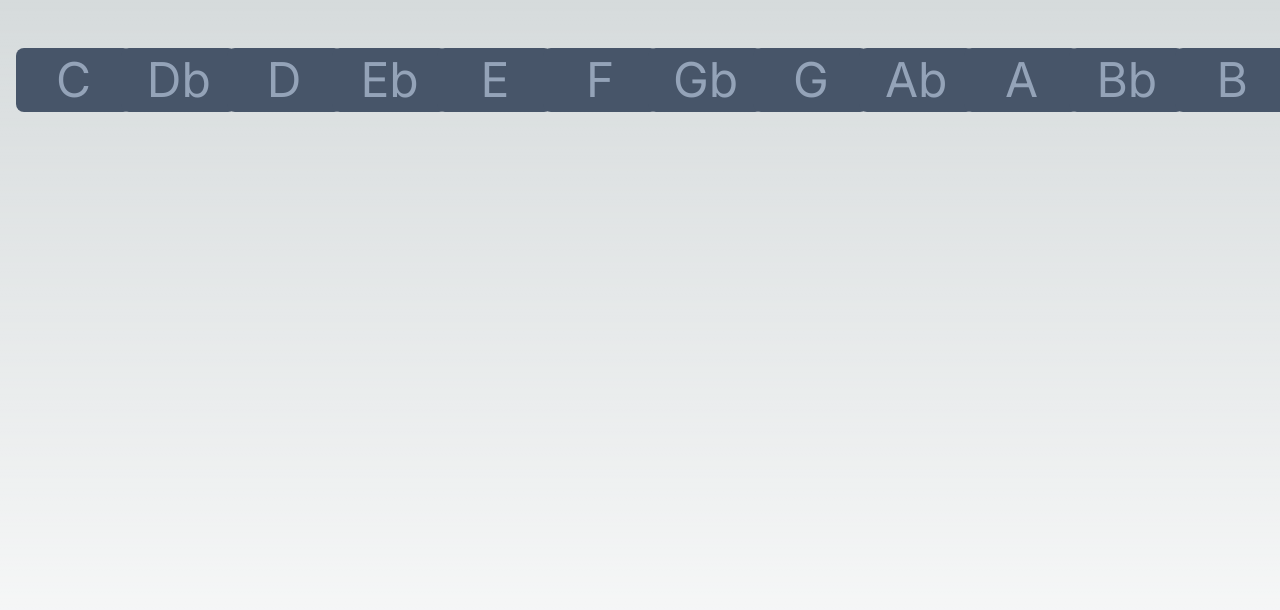
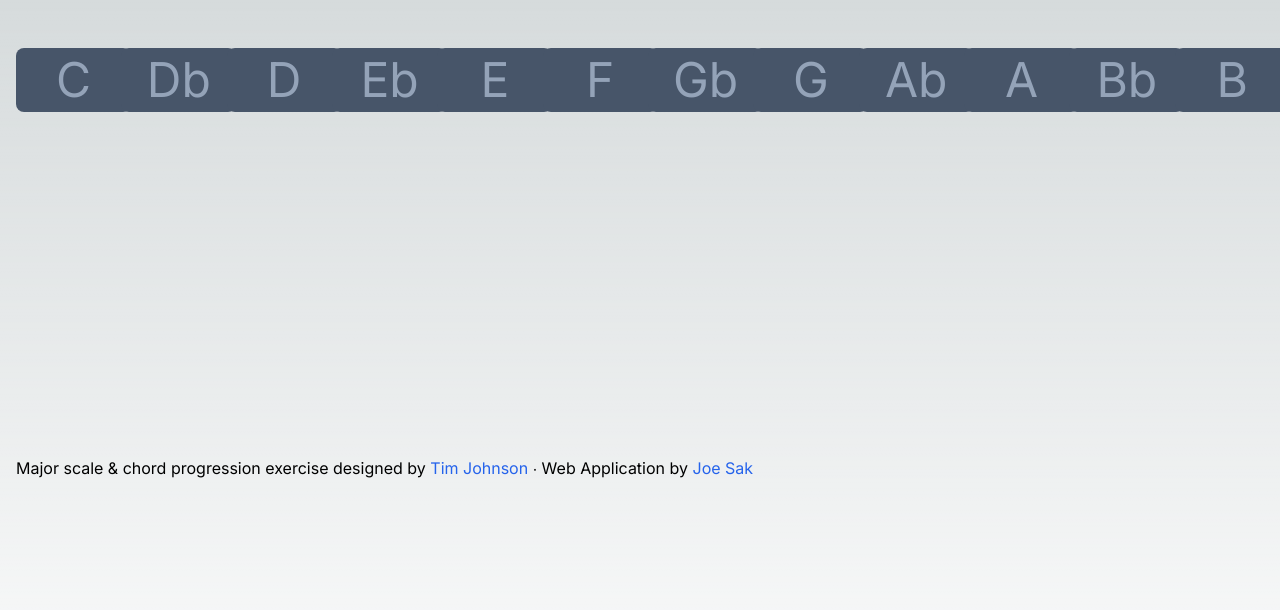
Before and after one commit to joemsak/major-scale-practice, a Next.js app: page / in a window 1280 px wide. Shown: the top 610 px of the page. Built offline with nearby package versions, Linux system fonts and the light colour scheme.

Commit message:
Add credit

```diff
--- a/src/app/layout.js
+++ b/src/app/layout.js
@@ -14,7 +14,7 @@ export const viewport = {
 export const metadata = {
   title: "Chord Progression Practice Sheet",
   description:
-    "Major scale & chrod progression exercise designed by Tim Johnson ∙ Web Application by Joe Sak",
+    "Major scale & chord progression exercise designed by Tim Johnson ∙ Web Application by Joe Sak",
 };
 
 export default function RootLayout({ children }) {
@@ -27,6 +27,22 @@ export default function RootLayout({ children }) {
         )}
       >
         {children}
+        <div className="sticky bottom-0 p-4 dark:bg-black">
+          Major scale & chord progression exercise designed by{" "}
+          <a
+            href="https://tljii.com"
+            className="text-blue-600 dark:text-blue-400"
+          >
+            Tim Johnson
+          </a>{" "}
+          ∙ Web Application by{" "}
+          <a
+            href="https://joesak.com"
+            className="text-blue-600 dark:text-blue-400"
+          >
+            Joe Sak
+          </a>
+        </div>
       </body>
     </html>
   );
```
